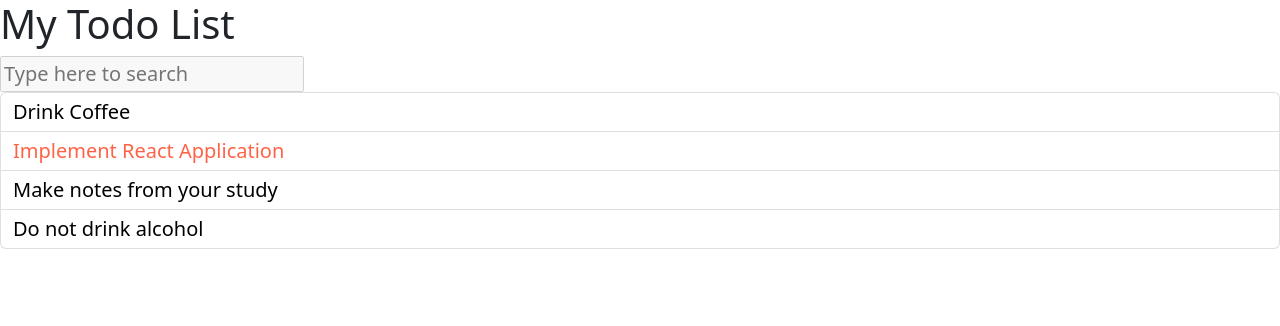
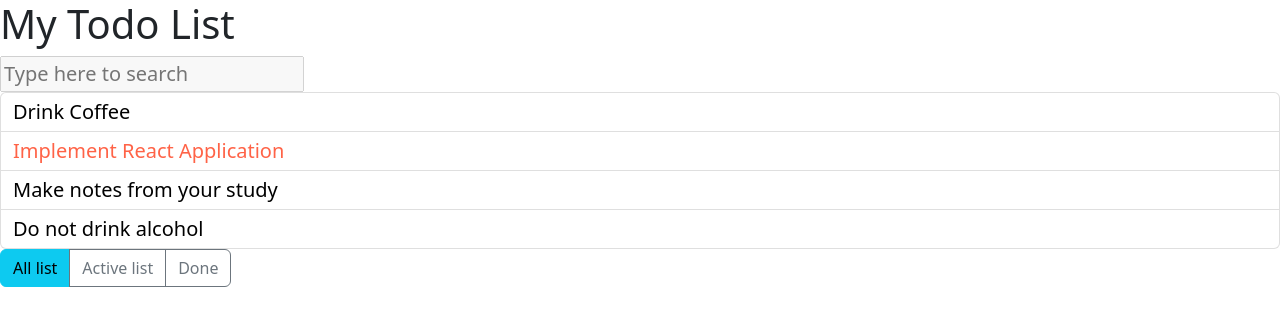
Before and after one commit to Oqeees/todo-list, a React (Create React App) app: page / in a window 1280 px wide. Shown: the top 326 px of the page. Built offline with nearby package versions, Linux system fonts and the light colour scheme.

Commit message:
step13 Preparing for Todo List Project status filter

```diff
--- /dev/null
+++ b/src/component/ItemStatusFilter.js
@@ -0,0 +1,15 @@
+import React from 'react';
+
+const ItemStatusFilter = () => {
+    return (
+        <div className={"btn-group"}>
+            <button type={"button"}
+                    className={"btn btn-info"}>All list</button>
+            <button type={"button"}
+                    className={"btn btn-outline-secondary"}>Active list</button>
+            <button type={"button"}
+                    className={"btn btn-outline-secondary"}>Done</button>
+        </div>
+    );
+};
+export default ItemStatusFilter;
--- a/src/index.js
+++ b/src/index.js
@@ -3,6 +3,7 @@ import ReactDOM from 'react-dom/client';
 import TodoList from "./component/TodoList";
 import SearchPanel from "./component/SearchPanel";
 import AppHeader from "./component/AppHeader";
+import ItemStatusFilter from "./component/ItemStatusFilter";
 
 const App = () => {
     const todoData = [
@@ -17,6 +18,7 @@ const App = () => {
             <AppHeader />
             <SearchPanel />
             <TodoList todos={todoData} />
+            <ItemStatusFilter />
         </div>
     );
 }
```
Also changed, not shown: src/component/ItemStatusFilter.css (added).
